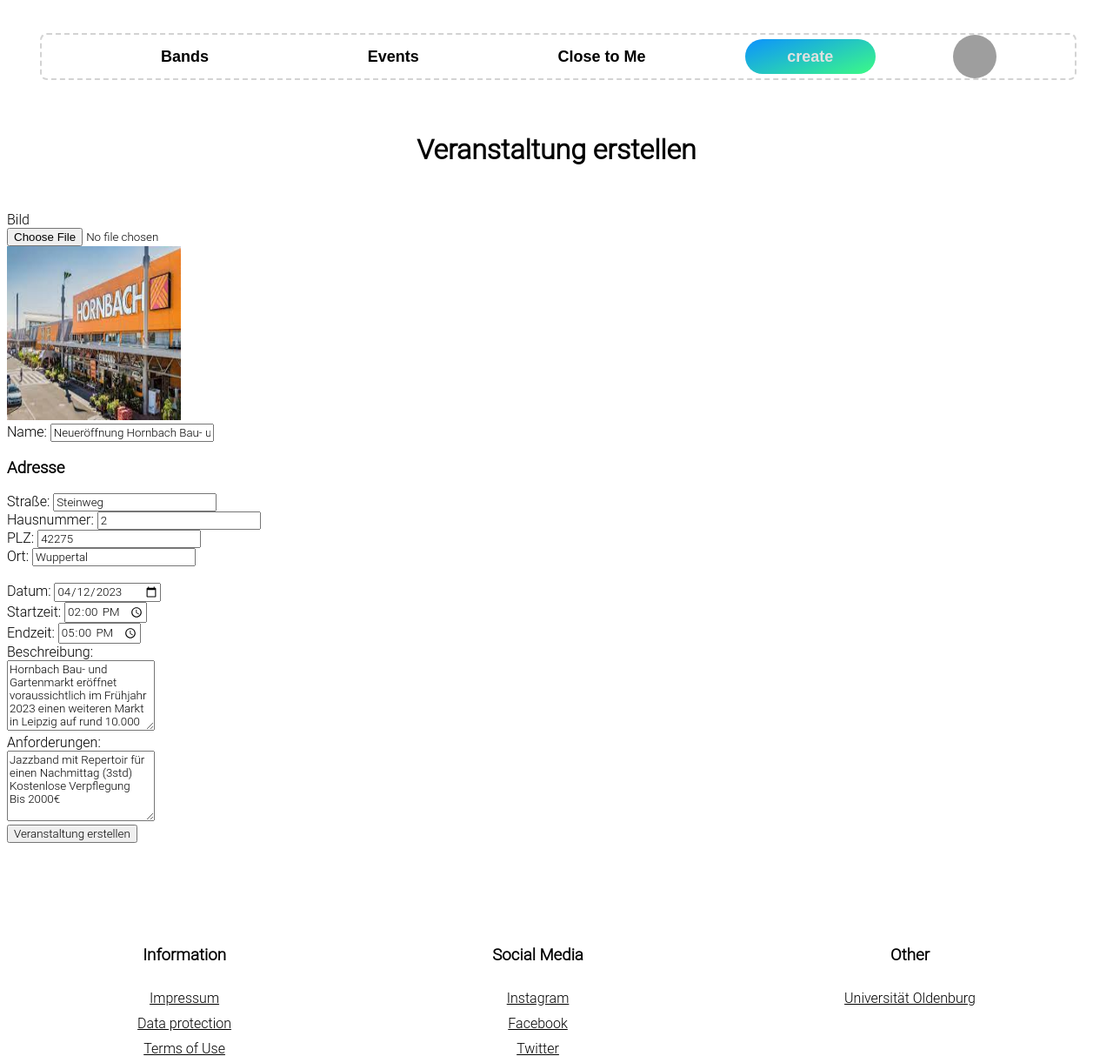
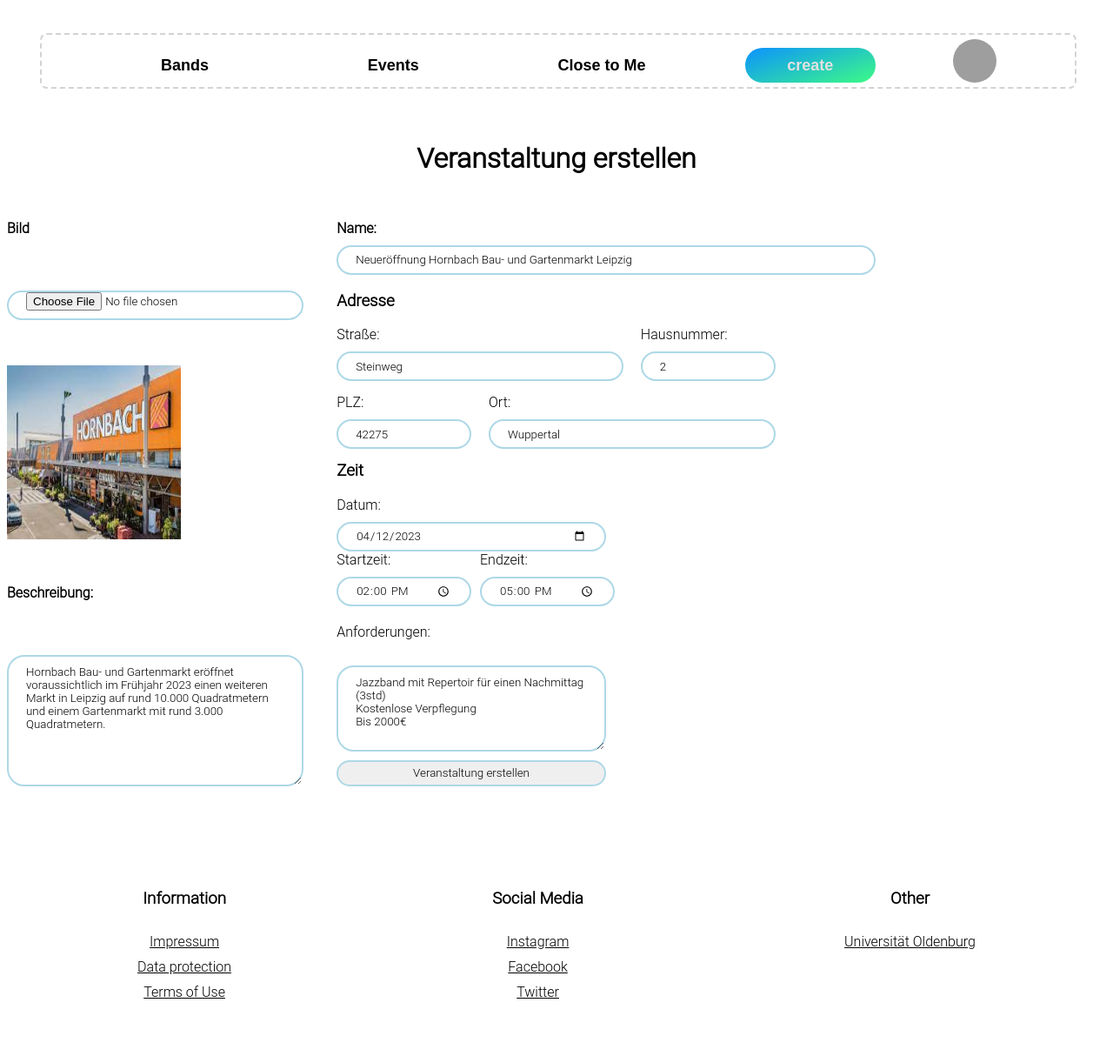
Before and after one commit to moritzscheer/ham, a PHP site: page /createEvent.php in a window 1280 px wide. Shown: the top 1214 px of the page at 87% size. After the commit the page ends 1148 px from the top, so only its background shows below. Run offline with PHP 8.4, Linux system fonts and the light colour scheme; grey boxes are pictures that could not be loaded.

Commit message:
added createvent

```diff
--- a/createEvent.php
+++ b/createEvent.php
@@ -6,48 +6,76 @@
 
 <div>
     <h1> Veranstaltung erstellen </h1>
-    <div>
-        <label id="bild">Bild</label> <br>
-        <input type="File" id="image" accept=".jpg,.png,.pdf"><br>
-        <img src="images/event.jpg" alt="eventImage" height="200" width="200">
-        <br>
-        <form method="get" action="event.php">
-            <label id="name">Name:</label>
-            <input type="text" name="name" value="Neueröffnung Hornbach Bau- und Gartenmarkt Leipzig" required><br>
+    <div id="create-event">
+        <section class="left-column">
+            <label id="bild" class="big-text">Bild</label>
+            <input type="File" id="image" accept=".jpg,.png,.pdf">
+            <img src="images/event.jpg" alt="eventImage" height="200" width="200">
+            <label id="description" class="big-text">Beschreibung:</label>
+            <textarea name="description" rows="5">Hornbach Bau- und Gartenmarkt eröffnet voraussichtlich im Frühjahr 2023 einen weiteren Markt in Leipzig auf rund 10.000 Quadratmetern und einem Gartenmarkt mit rund 3.000 Quadratmetern.
+            </textarea>
+        </section>
+        <form method="get" action="event.php" class="right-column">
+            <section>
+                <label id="name" class="big-text">Name:</label> <br>
+                <input class="name-input" type="text" name="name"
+                       value="Neueröffnung Hornbach Bau- und Gartenmarkt Leipzig" required><br>
+            </section>
 
-            <h3>Adresse</h3>
+            <section>
+                <div>
+                    <h3>Adresse</h3>
+                </div>
+                <div class="address-inputs">
+                    <div class="street">
+                        <label id="street">Straße:</label> <br>
+                        <input type="text" name="street" value="Steinweg" required>
+                    </div>
+                   <div class="houseNr">
+                       <label id="houseNr">Hausnummer:</label><br>
+                       <input type="text" name="houseNr" value="2" required>
+                   </div>
+                    <div class="postalCode">
+                        <label id="postalCode">PLZ:</label><br>
+                        <input type="text" maxlength="5" minlength="0" name="postalCode" value="42275" pattern="[0-9]*"
+                               required>
+                    </div>
+                   <div class="city">
+                       <label id="city">Ort:</label><br>
+                       <input type="text" name="city" value="Wuppertal" required>
+                   </div>
+                </div>
+            </section>
+            <section>
+                <h3>Zeit</h3>
 
-            <label id="street">Straße:</label>
-            <input type="text" name="street" value="Steinweg" required><br>
+                <div class="time-inputs">
+                    <div>
+                        <label id="date">Datum:</label> <br>
+                        <input type="date" name="date" value="2023-04-12" required>
+                    </div>
+                    <div class="times">
+                        <div>
+                            <label id="startTime">Startzeit:</label><br>
+                            <input type="time" name="startTime" value="14:00" required>
+                        </div>
+                        <div>
+                            <label id="endTime">Endzeit:</label><br>
+                            <input type="time" name="endTime" value="17:00" required>
+                        </div>
+                    </div>
+                </div>
+            </section>
 
-            <label id="houseNr">Hausnummer:</label>
-            <input type="text" name="houseNr" value="2" required><br>
-
-            <label id="postalCode">PLZ:</label>
-            <input type="text" maxlength="5" minlength="0" name="postalCode" value="42275" pattern="[0-9]*" required><br>
-
-            <label id="city">Ort:</label>
-            <input type="text" name="city" value="Wuppertal" required><br> <br>
-
-            <label id="date">Datum:</label>
-            <input type="date" name="date" value="2023-04-12" required><br>
-
-            <label id="startTime">Startzeit:</label>
-            <input type="time" name="startTime" value="14:00" required><br>
-
-            <label id="endTime">Endzeit:</label>
-            <input type="time" name="endTime" value="17:00" required><br>
-
-            <label id="description">Beschreibung:</label> <br>
-            <textarea name="description" rows="5" >Hornbach Bau- und Gartenmarkt eröffnet voraussichtlich im Frühjahr 2023 einen weiteren Markt in Leipzig auf rund 10.000 Quadratmetern und einem Gartenmarkt mit rund 3.000 Quadratmetern.
-            </textarea> <br>
-
-            <label id="requirements">Anforderungen:</label> <br>
-            <textarea name="requirements" rows="5" >Jazzband mit Repertoir für einen Nachmittag (3std)
+            <section class="requirements">
+                <label id="requirements">Anforderungen:</label> <br>
+                <textarea name="requirements" rows="5">Jazzband mit Repertoir für einen Nachmittag (3std)
 Kostenlose Verpflegung
 Bis 2000€
-            </textarea> <br>
-            <a href="events.php">
+            </textarea>
+            </section>
+
+            <a href="events.php" class="submit">
                 <input type="submit" name="submit" value="Veranstaltung erstellen">
             </a>
         </form>
@@ -57,5 +85,75 @@
 <?php include_once "php/footer.php" ?>
 
 </body>
+</html>
+<style lang="css" itemscope>
+    input {
+        border: 2px solid lightblue;
+        border-radius: 20px;
+        padding: 0 20px;
+        margin-top: 10px;
+        height: 30px;
+        width: -webkit-fill-available;
+    }
+    textarea {
+        border: 2px solid lightblue;
+        border-radius: 20px;
+        padding: 10px 20px;
+        margin-top: 10px;
+    }
 
-</html>
+    .left-column {
+        display: grid;
+        padding-right: 10%;
+    }
+
+    .right-column {
+        display: grid;
+        width: 70%;
+    }
+
+    .name-input {
+        margin-top: 10px;
+        height: 30px;
+    }
+    .address-inputs {
+        display: grid;
+        grid-template-columns: 25% 25% 25%;
+        row-gap: 10px;
+        column-gap: 20px;
+        grid-template-rows: 50% 50%;
+        grid-template-areas:
+                "street street houseNr"
+                "postalCode city city";
+    }
+    .time-inputs {
+        width: 50%;
+    }
+    .times {
+        display: grid;
+        grid-template-columns: 50% 50%;
+        gap: 10px;
+        width: 100%;
+    }
+    .requirements {
+        display: grid;
+        width: 50%;
+        margin-top: 20px;
+    }
+    .submit {
+        width: 50%;
+    }
+    .street {
+        grid-area: street;
+    }
+    .houseNr {
+        grid-area: houseNr;
+    }
+    .postalCode {
+        grid-area: postalCode;
+    }
+    .city {
+        grid-area: city;
+    }
+
+</style>
--- a/css/format.css
+++ b/css/format.css
@@ -326,3 +326,11 @@
     border-radius: 8px;
     padding: 5px;
 }
+
+#create-event {
+    display: grid;
+    grid-template-columns: 30% 70%;
+}
+.big-text {
+    font-weight: bold;
+}
--- a/php/header.php
+++ b/php/header.php
@@ -2,33 +2,33 @@
 <nav>
     <div id="nav-bar">
         <div id="header">
-            <form action="../bands.php" >
+            <form action="bands.php" >
                 <input type="submit" value="Bands" id="navbar-button">
             </form>
         </div>
         <div id="header">
-            <form action="../events.php" >
+            <form action="events.php" >
                 <input type="submit" value="Events" id="navbar-button">
             </form>
         </div>
         <div id="header">
-            <form action="../closeToMe.php">
+            <form action="closeToMe.php">
                 <input type="submit" value="Close to Me" id="navbar-button">
             </form>
         </div>
         <div id="header">
-            <form action="../createEvent.php" class="blue-button">
+            <form action="createEvent.php" class="blue-button">
                 <input type="submit" value="create" id="navbar-create-button">
             </form>
         </div>
         <div class="dropdown" id="header">
-            <img src="../images/profilePicture.jpg" height="50" width="50" class="profilePicture">
+            <img src="/images/profilePicture.jpg" height="50" width="50" class="profilePicture">
 
             <div class="dropdown-content">
-                <form action="../profile/profile.php" id="header">
+                <form action="profile\profile.php" id="header">
                     <input type="submit" value="Profile" id="navbar-button">
                 </form>
-                <form action="../index.php" id="header">
+                <form action="index.php" id="header">
                     <input type="submit" value="Log-out" id="navbar-button">
                 </form>
             </div>
```
